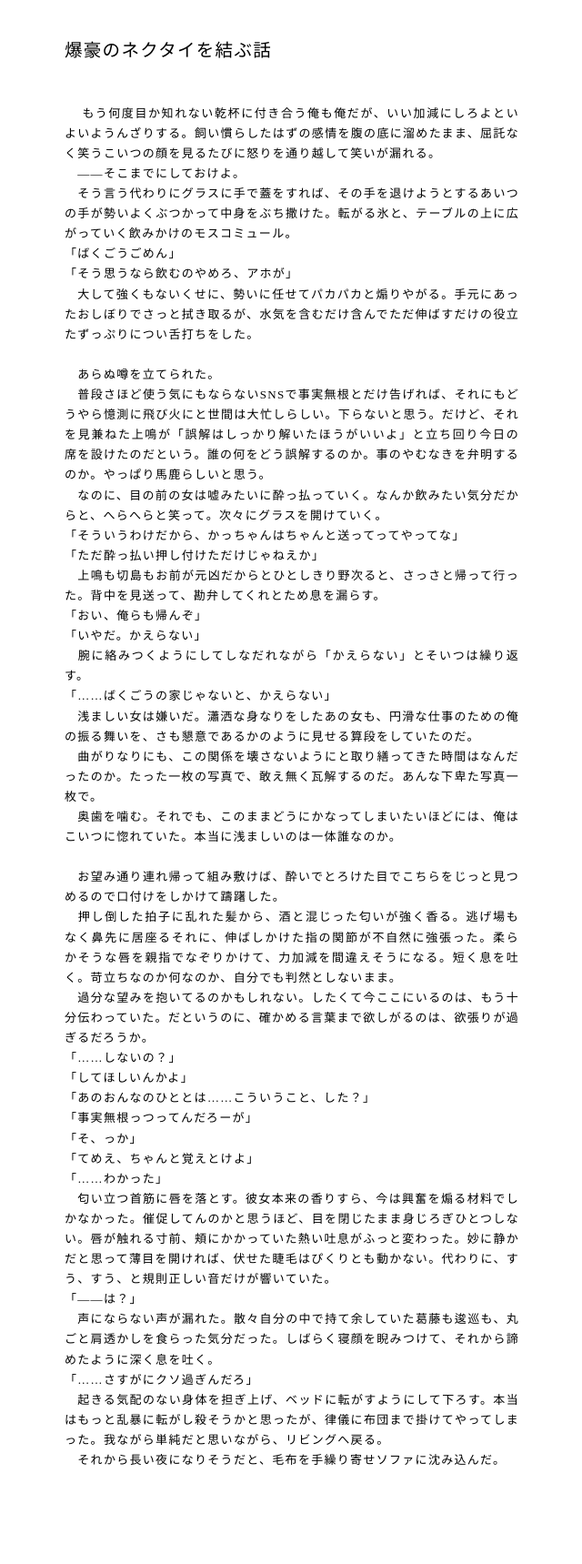
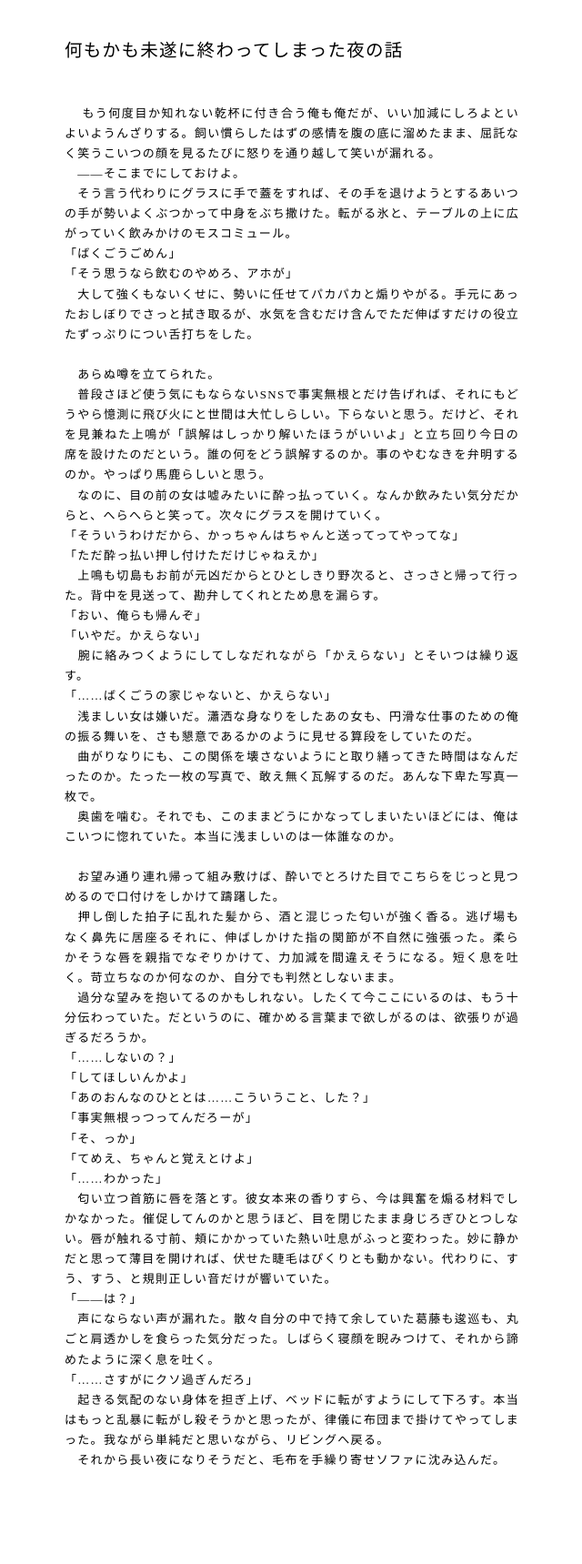
Before and after one commit to bisqhq/bisqhq.github.io, a Jekyll site: the page novel/novel40.html, which Jekyll copies as it is, in a window 1280 px wide. Shown: the whole page at 91% size, without its empty margins (319-959 px from the left). Built offline with Jekyll 4.4.1, drawn with Linux system fonts in a browser that asks for light colours; some web fonts are replaced.

Commit message:
Update novel40.html

```diff
--- a/novel/novel40.html
+++ b/novel/novel40.html
@@ -2,7 +2,7 @@
 <html lang="ja">
 <head>
     <meta charset="UTF-8">
-    <title>爆豪のネクタイを結ぶ話</title>
+    <title>何もかも未遂に終わってしまった夜の話</title>
     <meta name="robots" content="noindex,nofollow">
     <meta name="viewport" content="width=device-width, initial-scale=1.0">
     <!-- ★ 1つ上の階層にある style.css を読み込むため ../ をつける -->
@@ -11,7 +11,7 @@
 <body>
 
 <article>
-<h2>爆豪のネクタイを結ぶ話</h2>
+<h2>何もかも未遂に終わってしまった夜の話</h2>
 
 <p><div id="novelContent" class="novel-text">
  　もう何度目か知れない乾杯に付き合う俺も俺だが、いい加減にしろよといよいようんざりする。飼い慣らしたはずの感情を腹の底に溜めたまま、屈託なく笑うこいつの顔を見るたびに怒りを通り越して笑いが漏れる。
```
